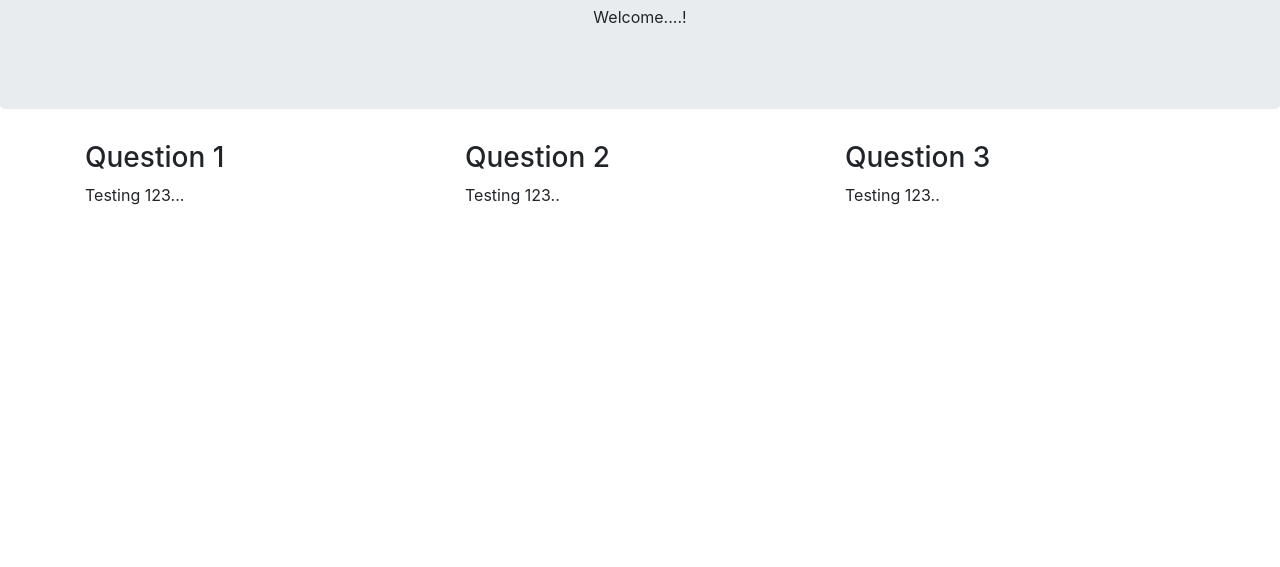
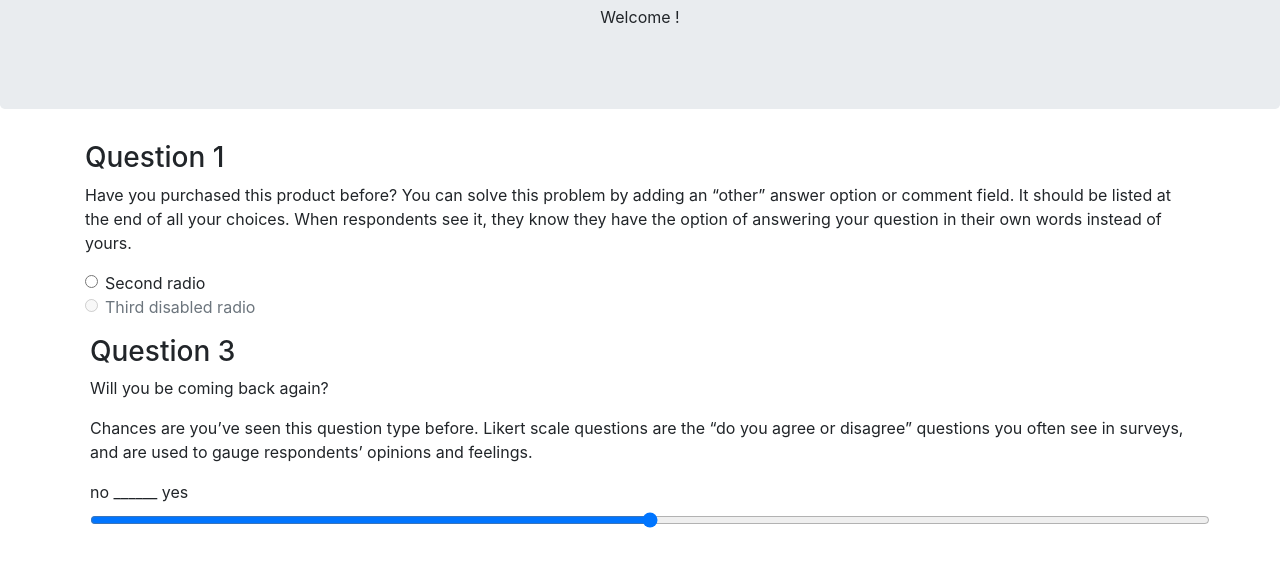
Before and after one commit to KPPhiri/HomeDepotCodeAthalon, a plain HTML site: page index.html in a window 1280 px wide. Shown: the part 115-682 px from the top of the page. Drawn offline with nearby package versions, Linux system fonts and the light colour scheme.

Commit message:
adding columns

```diff
--- a/index.html
+++ b/index.html
@@ -10,23 +10,82 @@
 
 <div class="jumbotron text-center">
   <h1>Survey</h1>
-  <p>Welcome....!</p>
+  <p>Welcome !</p>
 </div>
 
 <div class="container">
   <div class="row">
-    <div class="col-sm-4">
+    <div class="col-sm-12">
       <h3>Question 1</h3>
-      <p>Testing 123...</p>
+      <p>Have you purchased this product before? You can solve this problem by adding an “other” answer option or comment field. It should be listed at the end of all your choices. When respondents see it, they know they have the option of answering your question in their own words instead of yours.</p>
+      <div class="form-check">
+          <input class="form-check-input" type="radio" name="gridRadios" id="gridRadios2" value="option2">
+          <label class="form-check-label" for="gridRadios2">
+            Second radio
+          </label>
+        </div>
+        <div class="form-check disabled">
+          <input class="form-check-input" type="radio" name="gridRadios" id="gridRadios3" value="option3" disabled>
+          <label class="form-check-label" for="gridRadios3">
+            Third disabled radio
+          </label>
+          <p></p>
+          <p></p>
+          <p></p>
+          <p></p>
+          <p></p>
+          <p></p>
+        </div>
     </div>
-    <div class="col-sm-4">
+    <div class="row">
+		<div class="col-sm-12">
+			<div class="form-check">
+				<h3>Question 3</h3>
+				<p>Will you be coming back again?</p>
+				<p>Chances are you’ve seen this question type before. Likert scale questions are the “do you agree or disagree” questions you often see in surveys, and are used to gauge respondents’ opinions and feelings.</p>
+				<form>
+					<div class="form-group">
+						<label for="formControlRange">no  ______ yes </label>
+						<input type="range" class="form-control-range" id="formControlRange">
+					</div>
+				</form>
+			<div>
+    	</div>
+    </div>
+
+    <!-- <div class="col-sm-4">
       <h3>Question 2</h3>
-      <p>Testing 123..</p>
+      <p>Did you enjoy your experience?</p>
+      <div class="form-check">
+          <input class="form-check-input" type="radio" name="gridRadios" id="gridRadios1" value="option1" checked>
+          <label class="form-check-label" for="gridRadios1">
+            First radio
+          </label>
+        </div>
+        <div class="form-check">
+          <input class="form-check-input" type="radio" name="gridRadios" id="gridRadios2" value="option2">
+          <label class="form-check-label" for="gridRadios2">
+            Second radio
+          </label>
+        </div>
+        <div class="form-check disabled">
+          <input class="form-check-input" type="radio" name="gridRadios" id="gridRadios3" value="option3" disabled>
+          <label class="form-check-label" for="gridRadios3">
+            Third disabled radio
+          </label>
+        </div>
+
     </div>
     <div class="col-sm-4">
       <h3>Question 3</h3>
-      <p>Testing 123..</p>
-    </div>
+      <p>Will you be coming back again?</p>
+      <form>
+		  <div class="form-group">
+		    <label for="formControlRange">no  ______ yes </label>
+		    <input type="range" class="form-control-range" id="formControlRange">
+		  </div>
+		</form>
+    </div> -->
   </div>
 </div>
 
```
